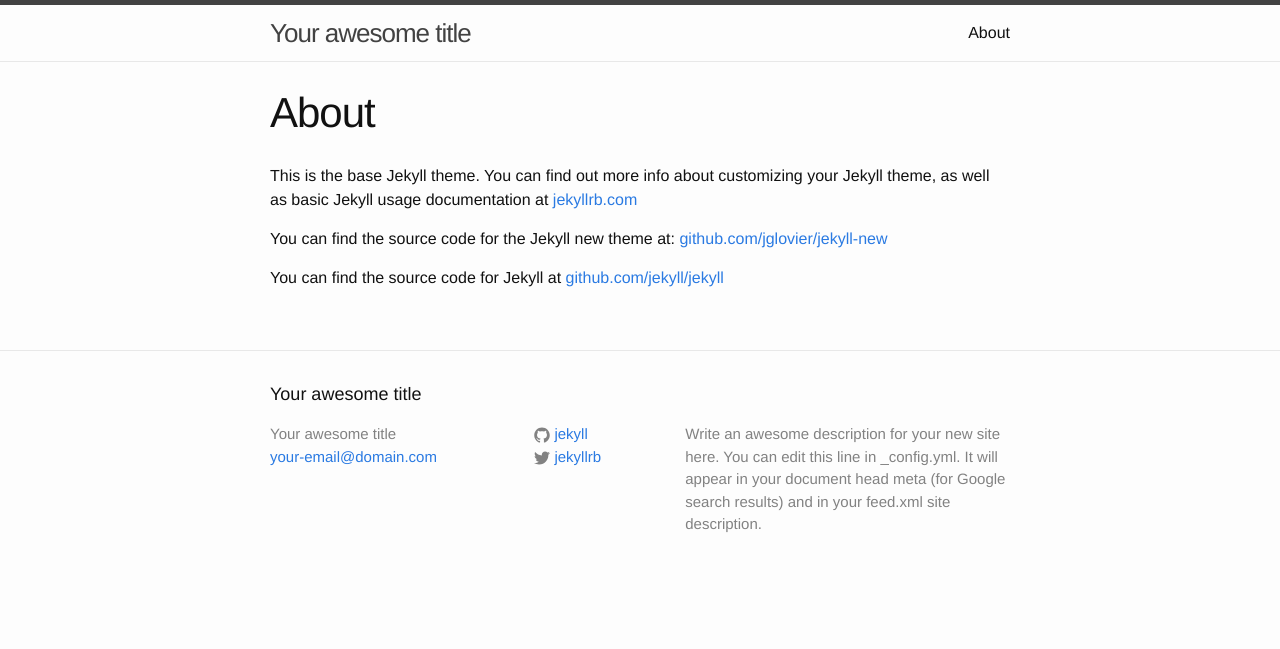
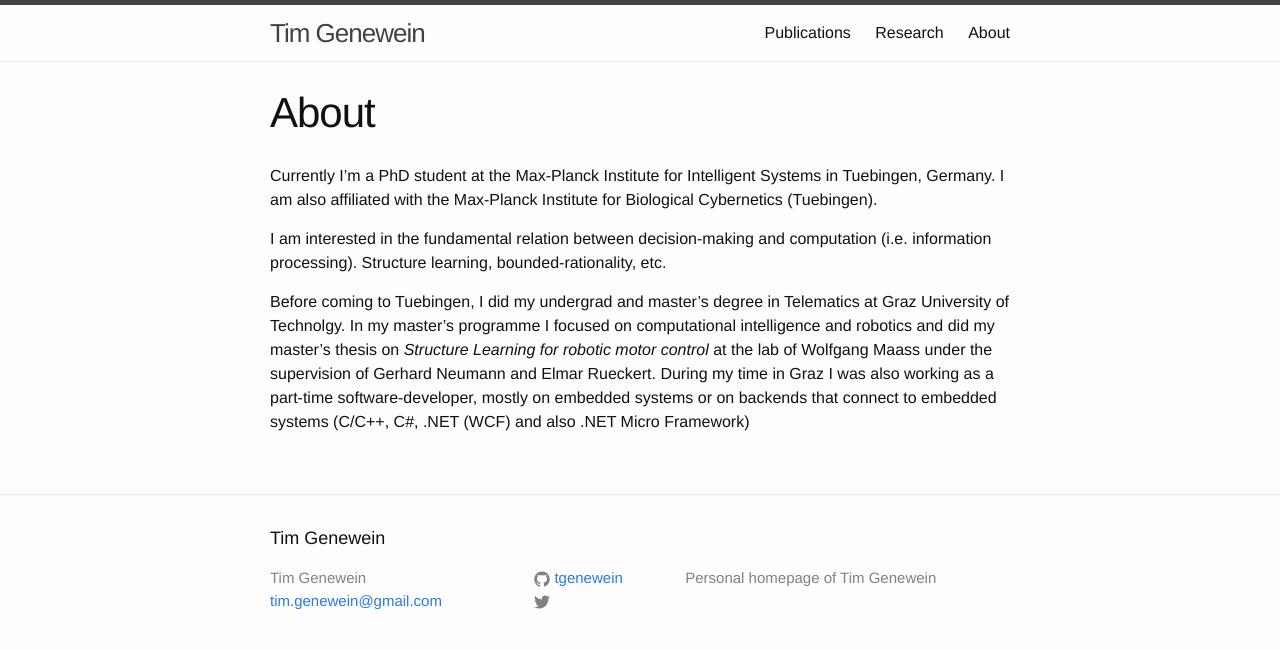
Before and after one commit to tgenewein/tgenewein.github.io, a Jekyll site: the page built from about.md, in a window 1280 px wide. Shown: the top 649 px of the page. Built offline with Jekyll 4.4.1, drawn with Linux system fonts in a browser that asks for light colours.

```diff
--- a/_config.yml
+++ b/_config.yml
@@ -1,14 +1,11 @@
 # Site settings
-title: Your awesome title
-email: your-email@domain.com
-description: > # this means to ignore newlines until "baseurl:"
-  Write an awesome description for your new site here. You can edit this
-  line in _config.yml. It will appear in your document head meta (for
-  Google search results) and in your feed.xml site description.
+title: Tim Genewein
+email: tim.genewein@gmail.com
+description: Personal homepage of Tim Genewein
 baseurl: "" # the subpath of your site, e.g. /blog/
-url: "http://yourdomain.com" # the base hostname & protocol for your site
-twitter_username: jekyllrb
-github_username:  jekyll
+url: "http://tgenewein.github.io" # the base hostname & protocol for your site
+twitter_username: ""
+github_username:  tgenewein
 
 # Build settings
 markdown: kramdown
--- a/_layouts/default.html
+++ b/_layouts/default.html
@@ -17,4 +17,8 @@
 
   </body>
 
+  <script type="text/javascript"
+      src="http://cdn.mathjax.org/mathjax/latest/MathJax.js?config=TeX-AMS-MML_HTMLorMML">
+  </script>
+
 </html>
--- a/about.md
+++ b/about.md
@@ -1,11 +1,12 @@
 ---
 layout: page
 title: About
-permalink: /about/
+permalink: /About/
 ---
 
-This is the base Jekyll theme. You can find out more info about customizing your Jekyll theme, as well as basic Jekyll usage documentation at [jekyllrb.com](http://jekyllrb.com/)
+Currently I'm a PhD student at the Max-Planck Institute for Intelligent Systems in Tuebingen, Germany. I am also affiliated with the Max-Planck Institute for Biological Cybernetics (Tuebingen).
 
-You can find the source code for the Jekyll new theme at: [github.com/jglovier/jekyll-new](https://github.com/jglovier/jekyll-new)
+I am interested in the fundamental relation between decision-making and computation (i.e. information processing). Structure learning, bounded-rationality, etc.
 
-You can find the source code for Jekyll at [github.com/jekyll/jekyll](https://github.com/jekyll/jekyll)
+Before coming to Tuebingen, I did my undergrad and master's degree in Telematics at Graz University of Technolgy. In my master's programme I focused on computational intelligence and robotics and did my master's thesis on *Structure Learning for robotic motor control* at the lab of Wolfgang Maass under the supervision of Gerhard Neumann and Elmar Rueckert.
+During my time in Graz I was also working as a part-time software-developer, mostly on embedded systems or on backends that connect to embedded systems (C/C++, C#, .NET (WCF) and also .NET Micro Framework)
```
Also changed, not shown: Publications.md (added, +15 -0 lines), Research.md (added, +20 -0 lines), _posts/2015-08-26-StructureLearningPublished.md (added, +16 -0 lines), _posts/2015-09-09-welcome-to-jekyll.markdown (deleted, +0 -25 lines).
